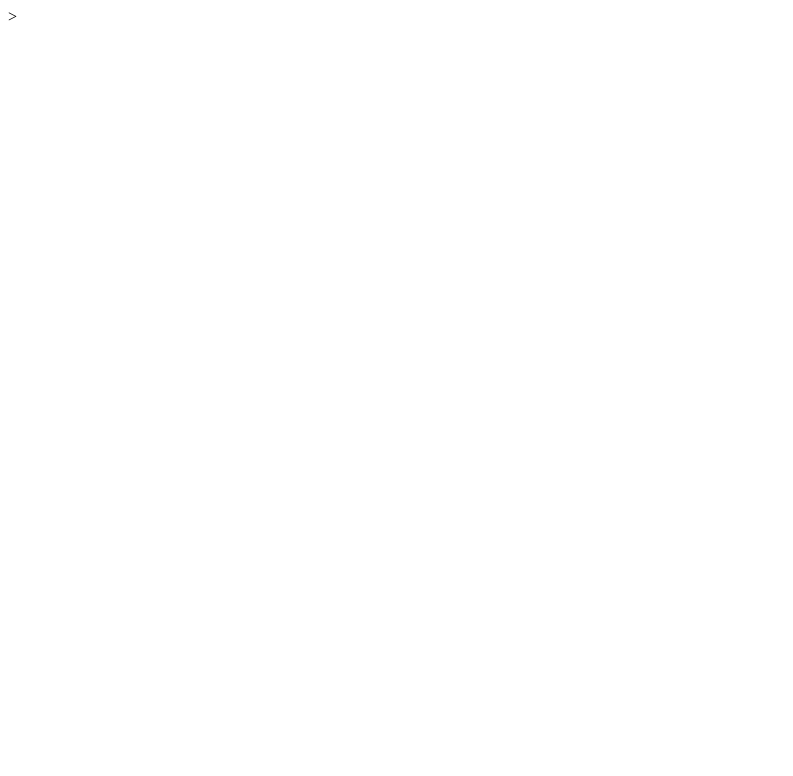
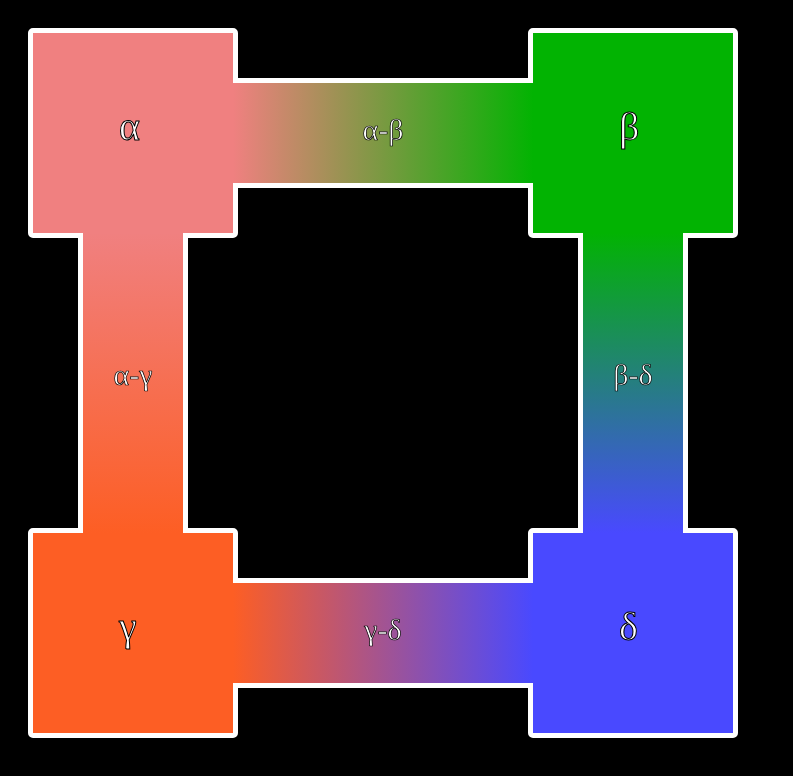
Before and after one commit to chabetto/numberlessinfusion, a plain HTML site: page index.html in a window 1280 px wide. Shown: the whole page, without its empty margins (0-793 px from the left). Drawn offline with Linux system fonts and the light colour scheme.

Commit message:
created generator page

```diff
--- a/index.html
+++ b/index.html
@@ -4,6 +4,39 @@
     <link rel="stylesheet" href="styles.css" />
 </head>
 <body>
-
+    <div id="generatorPage" class="page">
+        <div id="alphaGenerator" class="circleGen">
+            <div id="alphaBar" class="generatorBar"></div>
+            <p class="genText">&alpha;</p>
+        </div>
+        <div id="betaGenerator" class="circleGen">
+            <div id="betaBar" class="generatorBar"></div>
+            <p class="genText">&beta;</p>
+        </div>
+        <div id="gammaGenerator" class="circleGen">
+            <div id="gammaBar" class="generatorBar"></div>
+            <p class="genText">&gamma;</p>
+        </div>
+        <div id="deltaGenerator" class="circleGen">
+            <div id="deltaBar" class="generatorBar"></div>
+            <p class="genText">&delta;</p>
+        </div>
+        <div id="infusionAlphaBeta" class="infusionBar horizontalBar">
+            <div id="barAlphaBeta" class="generatorBar"></div>
+            <p class="infusionText">&alpha;-&beta;</p>
+        </div>
+        <div id="infusionAlphaGamma" class="infusionBar verticalBar">
+            <div id="barAlphaGamma" class="generatorBar"></div>
+            <p class="infusionText verticalBarText">&alpha;-&gamma;</p>
+        </div>
+        <div id="infusionGammaDelta" class="infusionBar horizontalBar">
+            <div id="barGammaDelta" class="generatorBar"></div>
+            <p class="infusionText">&gamma;-&delta;</p>
+        </div>
+        <div id="infusionBetaDelta" class="infusionBar verticalBar">
+            <div id="barBetaDelta" class="generatorBar"></div>
+            <p class="infusionText verticalBarText">&beta;-&delta;</p>
+        </div>
+    </div>
     <script src="script.js"></script>
-</body>>
+</body>
--- a/script.js
+++ b/script.js
@@ -0,0 +1,4 @@
+let player = {
+
+
+};
--- a/styles.css
+++ b/styles.css
@@ -0,0 +1,165 @@
+html {
+    background: black;
+    font-style: arial;
+    color: white;
+    font-size: 20px;
+    margin: 20px;
+    user-select: none;
+}
+button,
+input[type="submit"],
+input[type="reset"] {
+    background: lightgray;
+    color: black;
+    border: solid;
+    border-width: 2px;
+    border-color: grey;
+    padding: 10px 30px;
+    border-radius: 3px;
+    font: inherit;
+    cursor: pointer;
+    outline: inherit;
+    margin: 10px 3px;
+}
+button:hover {
+    background-color: grey;
+}
+p:hover,
+h1:hover {
+    cursor: default;
+}
+button:hover {
+    cursor: pointer;
+}
+.toggle {
+    color: rgb(248, 177, 248);
+    background-color: grey;
+    -webkit-text-fill-color: rgb(248, 177, 248);
+    -webkit-text-stroke-width: 0.5px;
+    -webkit-text-stroke-color: rgb(248, 177, 248);
+}
+.circleGen {
+    width: 200px;
+    height: 200px;
+    position: absolute;
+    border-style: solid;
+    border-width: 5px;
+    border-color: white;
+    border-radius: 5px;
+}
+#betaGenerator {
+    margin-left: 500px;
+}
+#gammaGenerator {
+    margin-top: 500px;
+}
+#deltaGenerator {
+    margin-top: 500px;
+    margin-left: 500px;
+}
+#alphaBar {
+    background-color: lightcoral;
+    width: 100%;
+    height: 100%;
+}
+#betaBar {
+    background-color: rgb(2, 179, 2);
+    width: 100%;
+    height: 100%;
+}
+#gammaBar {
+    background-color: rgb(253, 94, 36);
+    width: 100%;
+    height: 100%;
+}
+#deltaBar {
+    background-color: rgb(73, 73, 255);
+    width: 100%;
+    height: 100%;
+}
+.generatorBar {
+    position: absolute;
+}
+.genText {
+    position: absolute;
+    -webkit-text-stroke-width: 1px;
+    -webkit-text-stroke-color: black;
+    margin-left: 86px;
+    margin-top: 70px;
+    font-size: 40px;
+}
+.infusionText {
+    position: sticky;
+    -webkit-text-stroke-width: 0.7px;
+    -webkit-text-stroke-color: black;
+    font-size: 30px;
+}
+.infusionBar {
+    position: absolute;
+    background-color: black;
+    border-width: 5px;
+    text-align: center;
+}
+.verticalBarText {
+    margin-top: 125px;
+}
+.horizontalBar {
+    height: 100px;
+    width: 300px;
+    border-left: 0px;
+    border-right: 0px;
+}
+.verticalBar {
+    height: 300px;
+    width: 100px;
+    border-top: 0px;
+    border-bottom: 0px;
+}
+#infusionAlphaBeta {
+    margin-left: 205px;
+    margin-top: 50px;
+    border-style: solid;
+}
+#infusionAlphaGamma {
+    margin-left: 50px;
+    margin-top: 205px;
+    border-style: solid;
+}
+#infusionGammaDelta {
+    margin-left: 205px;
+    margin-top: 550px;
+    border-style: solid;
+}
+#infusionBetaDelta {
+    margin-left: 550px;
+    margin-top: 205px;
+    border-style: solid;
+}
+#barAlphaBeta {
+    background-image: linear-gradient(to right, lightcoral, rgb(2, 179, 2));
+    width: 100%;
+    height: 100%;
+}
+#barAlphaGamma {
+    background-image: linear-gradient(to bottom, lightcoral, rgb(253, 94, 36));
+    width: 100%;
+    height: 100%;
+}
+#barGammaDelta {
+    background-image: linear-gradient(
+        to right,
+        rgb(253, 94, 36),
+        rgb(73, 73, 255)
+    );
+    width: 100%;
+    height: 100%;
+}
+#barBetaDelta {
+    background-image: linear-gradient(
+        to bottom,
+        rgb(2, 179, 2),
+        rgb(73, 73, 255)
+    );
+    width: 100%;
+    height: 100%;
+}
```
Also changed, not shown: changelog.txt.
